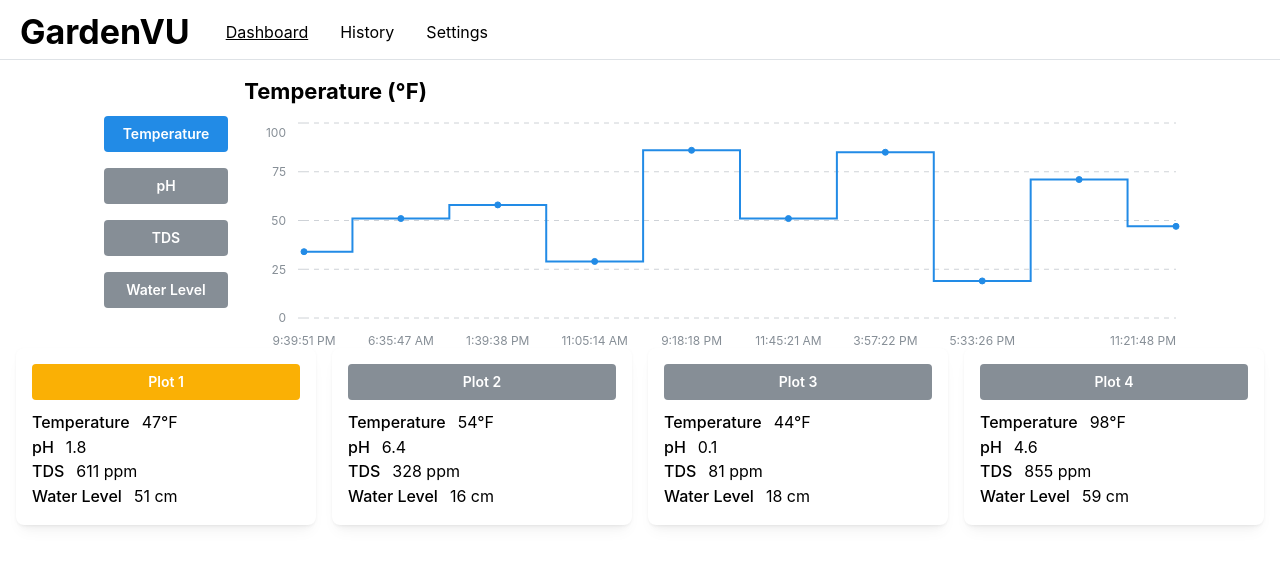
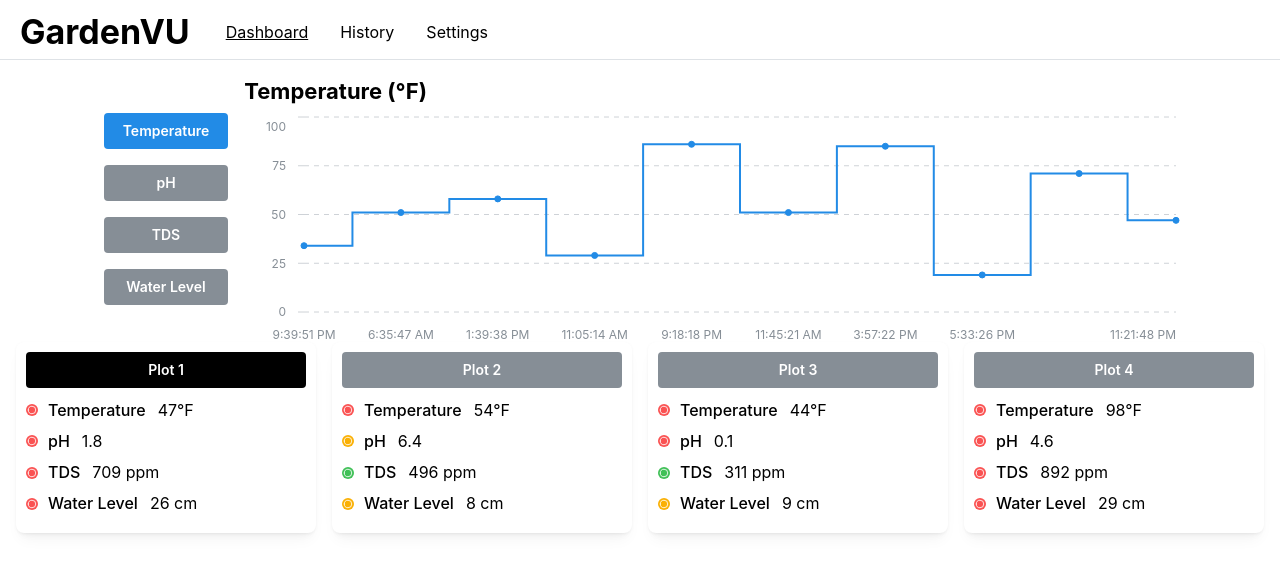
Before and after one commit to GardenVU/gardenvu-frontend, a React (Vite) app: page /dashboard in a window 1280 px wide. Shown: the top 574 px of the page. Built offline with nearby package versions, Linux system fonts and the light colour scheme.

Commit message:
PlotStatus component

```diff
--- a/package.json
+++ b/package.json
@@ -17,6 +17,7 @@
     "@mantine/dates": "^7.6.1",
     "@mantine/form": "^7.6.1",
     "@mantine/hooks": "^7.6.1",
+    "@tabler/icons-react": "^2.47.0",
     "@tanstack/react-query": "^5.24.1",
     "axios": "^1.6.7",
     "dayjs": "^1.11.10",
--- a/src/components/Graph.tsx
+++ b/src/components/Graph.tsx
@@ -18,7 +18,7 @@ interface GraphProps {
 const Graph = ({ data, value, dataKey }: GraphProps) => {
   /** Render **/
   return (
-    <Group>
+    <Group gap="xs">
       <Title order={3}>
         {value === SensorDataName.PH
           ? SensorDataTitle[value.toUpperCase() as keyof typeof SensorDataTitle]
@@ -49,6 +49,7 @@ const Graph = ({ data, value, dataKey }: GraphProps) => {
         }}
         curveType="step"
         tooltipProps={{
+          //eslint-disable-next-line @typescript-eslint/no-explicit-any
           content: ({ label, payload }) => (
             <GraphTooltip label={label} payload={payload} />
           ),
--- a/src/components/GraphTooltip.tsx
+++ b/src/components/GraphTooltip.tsx
@@ -11,6 +11,7 @@ interface GraphTooltipProps {
 }
 
 const GraphTooltip = ({ label, payload }: GraphTooltipProps) => {
+  /** Render **/
   if (!payload) return null;
   return (
     <Paper px="md" py="sm" withBorder shadow="md" radius="md">
--- /dev/null
+++ b/src/components/PlotStatus.tsx
@@ -0,0 +1,202 @@
+import {
+  SimpleGrid,
+  Card,
+  Stack,
+  Button,
+  List,
+  Text,
+  ThemeIcon,
+  Group,
+} from "@mantine/core";
+import { Plot } from "../interfaces/Plot.interface";
+import {
+  SensorDataTitle,
+  SensorDataUnit,
+} from "../interfaces/SensorData.interface";
+import {
+  temperatureRange,
+  phRange,
+  tdsRange,
+  waterLevelRange,
+  SensorDateRangeColor,
+} from "../utils/sensorDataRanges";
+import { IconCircle } from "@tabler/icons-react";
+
+interface PlotStatusProps {
+  plotsData: Plot[];
+  selectedPlot: number;
+  onPlotSelect: (index: number) => void;
+}
+
+const PlotStatus = ({
+  plotsData,
+  selectedPlot,
+  onPlotSelect,
+}: PlotStatusProps) => {
+  /** Render **/
+  const getTemperatureColor = (temperature: number) => {
+    if (
+      temperature >= temperatureRange.good.min &&
+      temperature <= temperatureRange.good.max
+    ) {
+      return SensorDateRangeColor.GOOD;
+    } else if (
+      (temperature >= temperatureRange.warn[0].min &&
+        temperature <= temperatureRange.warn[0].max) ||
+      (temperature >= temperatureRange.warn[1].min &&
+        temperature <= temperatureRange.warn[1].max)
+    ) {
+      return SensorDateRangeColor.WARN;
+    } else {
+      return SensorDateRangeColor.DANGER;
+    }
+  };
+
+  const getPHColor = (ph: number) => {
+    if (ph >= phRange.good.min && ph <= phRange.good.max) {
+      return SensorDateRangeColor.GOOD;
+    } else if (
+      (ph >= phRange.warn[0].min && ph <= phRange.warn[0].max) ||
+      (ph >= phRange.warn[1].min && ph <= phRange.warn[1].max)
+    ) {
+      return SensorDateRangeColor.WARN;
+    } else {
+      return SensorDateRangeColor.DANGER;
+    }
+  };
+
+  const getTDSColor = (tds: number) => {
+    if (tds >= tdsRange.good.min && tds <= tdsRange.good.max) {
+      return SensorDateRangeColor.GOOD;
+    } else if (
+      (tds >= tdsRange.warn[0].min && tds <= tdsRange.warn[0].max) ||
+      (tds >= tdsRange.warn[1].min && tds <= tdsRange.warn[1].max)
+    ) {
+      return SensorDateRangeColor.WARN;
+    } else {
+      return SensorDateRangeColor.DANGER;
+    }
+  };
+
+  const getWaterLevelColor = (waterLevel: number) => {
+    if (
+      waterLevel >= waterLevelRange.good.min &&
+      waterLevel <= waterLevelRange.good.max
+    ) {
+      return SensorDateRangeColor.GOOD;
+    } else if (
+      (waterLevel >= waterLevelRange.warn[0].min &&
+        waterLevel <= waterLevelRange.warn[0].max) ||
+      (waterLevel >= waterLevelRange.warn[1].min &&
+        waterLevel <= waterLevelRange.warn[1].max)
+    ) {
+      return SensorDateRangeColor.WARN;
+    } else {
+      return SensorDateRangeColor.DANGER;
+    }
+  };
+
+  return (
+    <SimpleGrid cols={4}>
+      {plotsData.map((plot, index) => (
+        <Card
+          key={index}
+          shadow="sm"
+          radius="md"
+          style={{ textAlign: "center" }}
+          padding="xs"
+        >
+          <Stack gap="xs" justify="flex-start">
+            <Button
+              key={index}
+              onClick={() => onPlotSelect(index)}
+              color={selectedPlot === index ? "black" : "gray"}
+            >
+              Plot {index + 1}
+            </Button>
+            <List style={{ textAlign: "left" }}>
+              <List.Item
+                icon={
+                  <Group gap="xs">
+                    <ThemeIcon
+                      color={getTemperatureColor(
+                        plot.data[plot.data.length - 1].temperature,
+                      )}
+                      size={12}
+                      radius="xl"
+                    >
+                      <IconCircle />
+                    </ThemeIcon>
+                    <Text size="md" fw={500}>
+                      {SensorDataTitle.TEMPERATURE}
+                    </Text>
+                  </Group>
+                }
+              >
+                {`${plot.data[plot.data.length - 1].temperature}${SensorDataUnit.TEMPERATURE}`}
+              </List.Item>
+              <List.Item
+                icon={
+                  <Group gap="xs">
+                    <ThemeIcon
+                      color={getPHColor(plot.data[plot.data.length - 1].pH)}
+                      size={12}
+                      radius="xl"
+                    >
+                      <IconCircle />
+                    </ThemeIcon>
+                    <Text size="md" fw={500}>
+                      {SensorDataTitle.PH}
+                    </Text>
+                  </Group>
+                }
+              >
+                {`${plot.data[plot.data.length - 1].pH}`}
+              </List.Item>
+              <List.Item
+                icon={
+                  <Group gap="xs">
+                    <ThemeIcon
+                      color={getTDSColor(plot.data[plot.data.length - 1].tds)}
+                      size={12}
+                      radius="xl"
+                    >
+                      <IconCircle />
+                    </ThemeIcon>
+                    <Text size="md" fw={500}>
+                      {SensorDataTitle.TDS}
+                    </Text>
+                  </Group>
+                }
+              >
+                {`${plot.data[plot.data.length - 1].tds} ${SensorDataUnit.TDS}`}
+              </List.Item>
+              <List.Item
+                icon={
+                  <Group gap="xs">
+                    <ThemeIcon
+                      color={getWaterLevelColor(
+                        plot.data[plot.data.length - 1].waterLevel,
+                      )}
+                      size={12}
+                      radius="xl"
+                    >
+                      <IconCircle />
+                    </ThemeIcon>
+                    <Text size="md" fw={500}>
+                      {SensorDataTitle.WATERLEVEL}
+                    </Text>
+                  </Group>
+                }
+              >
+                {`${plot.data[plot.data.length - 1].waterLevel} ${SensorDataUnit.WATERLEVEL}`}
+              </List.Item>
+            </List>
+          </Stack>
+        </Card>
+      ))}
+    </SimpleGrid>
+  );
+};
+
+export default PlotStatus;
--- a/src/data/test-data.ts
+++ b/src/data/test-data.ts
@@ -7,8 +7,8 @@ export const createTestData = (): SensorData => {
     _id: faker.string.uuid(),
     temperature: faker.number.int({ min: 0, max: 100 }),
     pH: faker.number.float({ min: 0, max: 14, multipleOf: 0.1 }),
-    tds: faker.number.int({ min: 0, max: 1000 }),
-    waterLevel: faker.number.int({ min: 0, max: 100 }),
+    tds: faker.number.int({ min: 250, max: 1000 }),
+    waterLevel: faker.number.int({ min: 0, max: 50 }),
     timestamp: faker.date.recent().toISOString(),
   };
 };
--- a/src/interfaces/SensorData.interface.ts
+++ b/src/interfaces/SensorData.interface.ts
@@ -31,7 +31,7 @@ export enum SensorDataTitle {
 
 export enum SensorDataColors {
   TEMPERATURE = "blue",
-  PH = "green",
+  PH = "pink",
   TDS = "orange",
   WATERLEVEL = "purple",
   DEFAULT = "gray",
--- a/src/pages/Dashboard.tsx
+++ b/src/pages/Dashboard.tsx
@@ -1,11 +1,7 @@
-import { Button, Card, List, SimpleGrid, Stack, Text } from "@mantine/core";
 import { createTestPlotData } from "../data/test-data";
 import GraphPanel from "../components/GraphPanel";
 import { useState } from "react";
-import {
-  SensorDataTitle,
-  SensorDataUnit,
-} from "../interfaces/SensorData.interface";
+import PlotStatus from "../components/PlotStatus";
 
 const plotsData = [
   createTestPlotData(),
@@ -22,64 +18,11 @@ const Dashboard = () => {
   return (
     <div>
       <GraphPanel data={plotsData[selectedPlot].data} />
-      <SimpleGrid cols={4}>
-        {plotsData.map((plot, index) => (
-          <Card
-            key={index}
-            shadow="sm"
-            radius="md"
-            style={{ textAlign: "center" }}
-          >
-            <Stack gap="xs" justify="flex-start">
-              <Button
-                key={index}
-                onClick={() => setSelectedPlot(index)}
-                color={selectedPlot === index ? "yellow" : "gray"}
-              >
-                Plot {index + 1}
-              </Button>
-              <List style={{ textAlign: "left" }}>
-                <List.Item
-                  icon={
-                    <Text size="md" fw={500}>
-                      {SensorDataTitle.TEMPERATURE}
-                    </Text>
-                  }
-                >
-                  {`${plot.data[plot.data.length - 1].temperature}${SensorDataUnit.TEMPERATURE}`}
-                </List.Item>
-                <List.Item
-                  icon={
-                    <Text size="md" fw={500}>
-                      {SensorDataTitle.PH}
-                    </Text>
-                  }
-                >
-                  {`${plot.data[plot.data.length - 1].pH}${SensorDataUnit.PH}`}
-                </List.Item>
-                <List.Item
-                  icon={
-                    <Text size="md" fw={500}>
-                      {SensorDataTitle.TDS}
-                    </Text>
-                  }
-                >
-                  {`${plot.data[plot.data.length - 1].tds} ${SensorDataUnit.TDS}`}
-                </List.Item>
-                <List.Item
-                  icon={
-                    <Text size="md" fw={500}>
-                      {SensorDataTitle.WATERLEVEL}
-                    </Text>
-                  }
-                >
-                  {`${plot.data[plot.data.length - 1].waterLevel} ${SensorDataUnit.WATERLEVEL}`}
-                </List.Item>
-              </List>
-            </Stack>
-          </Card>
-        ))}
-      </SimpleGrid>
+      <PlotStatus
+        plotsData={plotsData}
+        selectedPlot={selectedPlot}
+        onPlotSelect={setSelectedPlot}
+      />
     </div>
   );
 };
--- /dev/null
+++ b/src/utils/sensorDataRanges.ts
@@ -0,0 +1,54 @@
+export const temperatureRange = {
+  good: { min: 68, max: 72 },
+  warn: [
+    { min: 65, max: 68 },
+    { min: 72, max: 75 },
+  ],
+  danger: [
+    { min: Number.MIN_SAFE_INTEGER, max: 65 },
+    { min: 75, max: Number.MAX_SAFE_INTEGER },
+  ],
+};
+
+export const phRange = {
+  good: { min: 6.5, max: 7.5 },
+  warn: [
+    { min: 6, max: 6.5 },
+    { min: 7.5, max: 8 },
+  ],
+  danger: [
+    { min: Number.MIN_SAFE_INTEGER, max: 6 },
+    { min: 8, max: Number.MAX_SAFE_INTEGER },
+  ],
+};
+
+export const tdsRange = {
+  good: { min: 300, max: 500 },
+  warn: [
+    { min: 200, max: 300 },
+    { min: 500, max: 600 },
+  ],
+  danger: [
+    { min: Number.MIN_SAFE_INTEGER, max: 200 },
+    { min: 600, max: Number.MAX_SAFE_INTEGER },
+  ],
+};
+
+export const waterLevelRange = {
+  good: { min: 10, max: 15 },
+  warn: [
+    { min: 5, max: 10 },
+    { min: 15, max: 20 },
+  ],
+  danger: [
+    { min: Number.MIN_SAFE_INTEGER, max: 5 },
+    { min: 20, max: Number.MAX_SAFE_INTEGER },
+  ],
+};
+
+export enum SensorDateRangeColor {
+  GOOD = "green",
+  WARN = "yellow",
+  DANGER = "red",
+  DEFAULT = "gray",
+}
```
Also changed, not shown: 1 other file (tests, documents, lock files or other folders).
